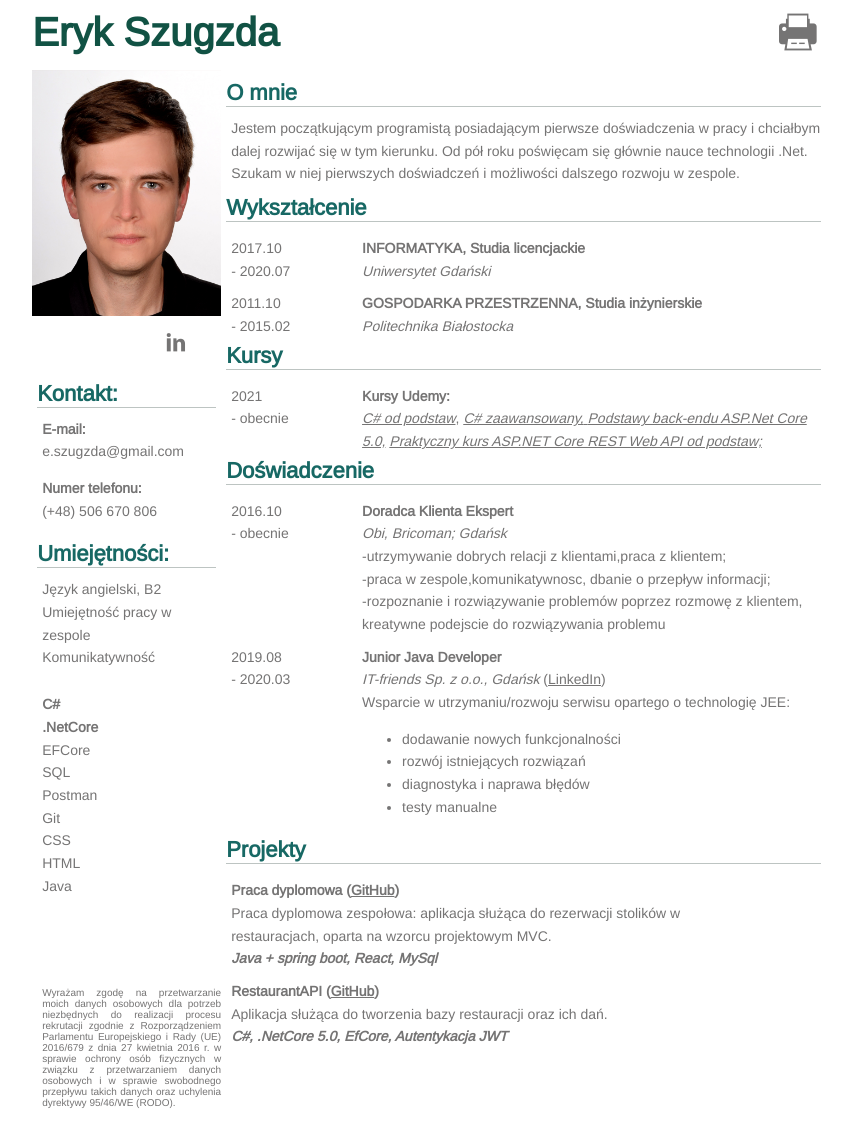
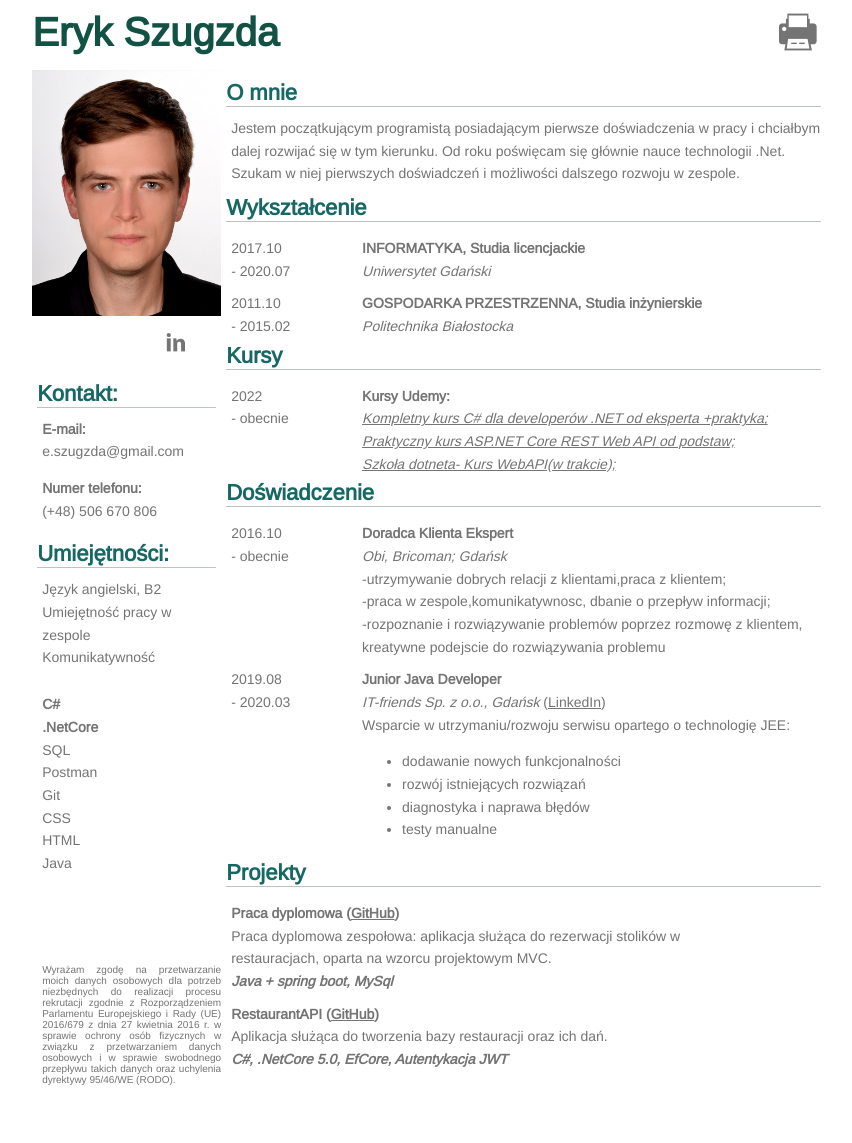
Before and after one commit to Ricco111/CV, a plain HTML site: page index.html in a window 1280 px wide. Shown: the whole page, without its empty margins (211-1063 px from the left). Drawn offline with nearby package versions, Linux system fonts and the light colour scheme.

Commit message:
03.05.23

```diff
--- a/ESCV.css
+++ b/ESCV.css
@@ -134,7 +134,7 @@
 
 .linkGit {
 	float        : left;
-	cursor       : pointer;
+
 	width        : 2.4cm;
 	height       : 1cm;
 	font-size    : 25px;
--- a/index.html
+++ b/index.html
@@ -42,7 +42,6 @@
             <div class="tools">
                 <p class="text"><b>C#</b></br>
                     <b>.NetCore</b></br>
-                EFCore</br>
                     SQL</br>
                     Postman</br>
                     Git</br>
@@ -117,9 +116,12 @@
 
 
             </div-->
-            <div class="kla" align="justify" >Wyrażam zgodę na przetwarzanie moich danych osobowych dla potrzeb niezbędnych do realizacji procesu rekrutacji
-                zgodnie z Rozporządzeniem Parlamentu Europejskiego i Rady (UE) 2016/679 z dnia 27 kwietnia 2016 r. w sprawie ochrony osób
-                fizycznych w związku z przetwarzaniem danych osobowych i w sprawie swobodnego przepływu takich danych oraz uchylenia
+            <div class="kla" align="justify">Wyrażam zgodę na przetwarzanie moich danych osobowych dla potrzeb
+                niezbędnych do realizacji procesu rekrutacji
+                zgodnie z Rozporządzeniem Parlamentu Europejskiego i Rady (UE) 2016/679 z dnia 27 kwietnia 2016 r. w
+                sprawie ochrony osób
+                fizycznych w związku z przetwarzaniem danych osobowych i w sprawie swobodnego przepływu takich danych
+                oraz uchylenia
                 dyrektywy 95/46/WE (RODO).</div>
 
         </div>
@@ -127,8 +129,9 @@
             <div>
                 <div class="headings">O mnie</div>
                 <div class="desc">Jestem początkującym programistą posiadającym pierwsze doświadczenia w pracy i
-                    chciałbym dalej rozwijać się w tym kierunku. Od pół roku
-                    poświęcam się głównie nauce technologii .Net. Szukam w niej pierwszych doświadczeń i możliwości dalszego rozwoju w zespole.
+                    chciałbym dalej rozwijać się w tym kierunku. Od roku
+                    poświęcam się głównie nauce technologii .Net. Szukam w niej pierwszych doświadczeń i możliwości
+                    dalszego rozwoju w zespole.
                 </div>
             </div>
             <div>
@@ -145,13 +148,13 @@
 
             <div>
                 <div class="headings">Kursy</div>
-                <div class="dates">2021 </br>- obecnie</div>
+                <div class="dates">2022 </br>- obecnie</div>
                 <div class="works"><b>Kursy Udemy:</b></br>
-                    <i><a href="https://www.udemy.com/course/kurs-c-sharp-od-podstaw/">C# od podstaw</a></i>,
-                    <i><a href="https://www.udemy.com/course/kurs-zaawansowanego-programowania-w-csharp/">C# zaawansowany,</i>
-                    <i><a href="https://www.udemy.com/course/podstawy-backendu-aspnet-core/">Podstawy back-endu ASP.Net Core 5.0,</a></i>
-                    <!--i><a href="https://www.udemy.com/course/kurs-entity-framework-core/">Entity Framework Core w praktyce,</a></i></br-->
-                    <i><a href="https://www.udemy.com/course/praktyczny-kurs-aspnet-core-rest-web-api-od-podstaw/">Praktyczny kurs ASP.NET Core REST Web API od podstaw;</a></i>
+                    <i><a href="https://www.udemy.com/course/c-od-podstaw-dla-poczatkujacych-developerow-net/">Kompletny
+                            kurs C# dla developerów .NET od eksperta +praktyka;</a></i>
+                    <i><a href="https://www.udemy.com/course/praktyczny-kurs-aspnet-core-rest-web-api-od-podstaw/">Praktyczny
+                            kurs ASP.NET Core REST Web API od podstaw;</a></i></br>
+                    <i><a href="https://szkoladotneta.pl/">Szkoła dotneta- Kurs WebAPI(w trakcie);</a></i>
                 </div>
 
                 <div>
@@ -166,7 +169,8 @@
                     </div>
                     <div class="dates">2019.08 </br>- 2020.03</div>
                     <div class="works"> <b>Junior Java Developer</b></br>
-                    <i>IT-friends Sp. z o.o., Gdańsk</i> (<a href="https://www.linkedin.com/company/it-friends-pl/">LinkedIn</a>)</br>
+                        <i>IT-friends Sp. z o.o., Gdańsk</i> (<a
+                            href="https://www.linkedin.com/company/it-friends-pl/">LinkedIn</a>)</br>
                         Wsparcie w utrzymaniu/rozwoju serwisu opartego o technologię JEE:
                         <ul>
                             <li>dodawanie nowych funkcjonalności</li>
@@ -180,15 +184,18 @@
                 <div class="clearfix">
                     <div class="headings">Projekty</div>
                     <!--div class="dates">2020.03 </br>- 2020.06</div!-->
-                <div class="works"><b>Praca dyplomowa (<a href="https://github.com/Ricco111/Praca-dyplomowa">GitHub</a>)</b></br>
-                    Praca dyplomowa zespołowa: aplikacja służąca do rezerwacji stolików w restauracjach, oparta na wzorcu projektowym MVC.
-                    <br/>
-                    <i><b>Java + spring boot, React, MySql</i></b>
+                    <div class="works"><b>Praca dyplomowa (<a
+                                href="https://github.com/Ricco111/Praca-dyplomowa">GitHub</a>)</b></br>
+                        Praca dyplomowa zespołowa: aplikacja służąca do rezerwacji stolików w restauracjach, oparta na
+                        wzorcu projektowym MVC.
+                        <br />
+                        <i><b>Java + spring boot, MySql</i></b>
 
                     </div>
-                <div class="works"><b>RestaurantAPI (<a href="https://github.com/Ricco111/RestaurantAPI">GitHub</a>)</b></br>
+                    <div class="works"><b>RestaurantAPI (<a
+                                href="https://github.com/Ricco111/RestaurantAPI">GitHub</a>)</b></br>
                         Aplikacja służąca do tworzenia bazy restauracji oraz ich dań.
-                    <br/>
+                        <br />
                         <i><b>C#, .NetCore 5.0, EfCore, Autentykacja JWT</i></b>
 
                     </div>
```
Lines whose indentation alone changed are shown as unchanged.
